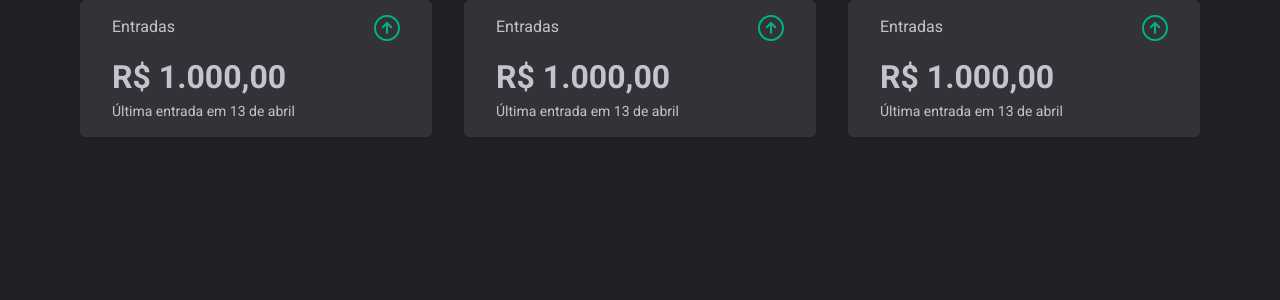
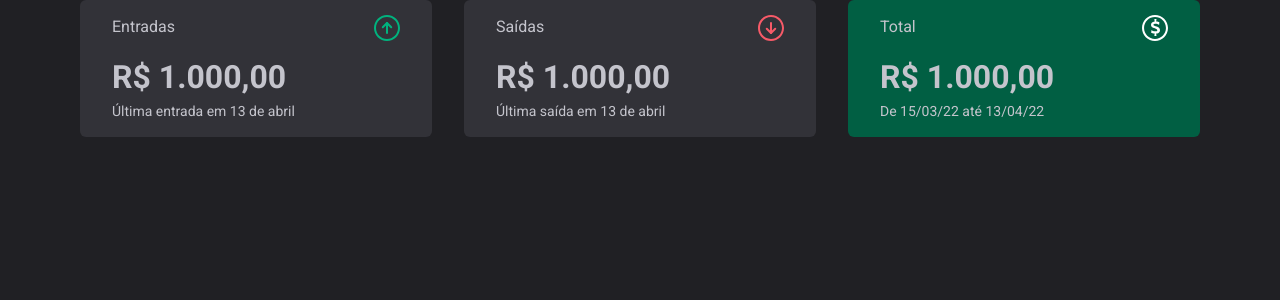
Before and after one commit to NicolasCastro01/finexps.com, a Next.js app: page /lancamentos in a window 1280 px wide. Shown: the top 300 px of the page. Built offline with nearby package versions, Linux system fonts and the light colour scheme.

Commit message:
refactor: add icon is card of balances

```diff
--- a/src/app/presentation/common/icons/index.ts
+++ b/src/app/presentation/common/icons/index.ts
@@ -1,2 +1,4 @@
+export * from './arrow-down-circle';
 export * from './arrow-up-circle';
 export * from './close';
+export * from './dollar-circle';
--- a/src/app/presentation/pages/account-postings/components/balances/balances.tsx
+++ b/src/app/presentation/pages/account-postings/components/balances/balances.tsx
@@ -1,6 +1,10 @@
 import { useRef } from 'react';
 import { CardValueTag } from '~/app/presentation/common/components';
-import { ArrowUpCircleIcon } from '~/app/presentation/common/icons';
+import {
+	ArrowDownCircleIcon,
+	ArrowUpCircleIcon,
+	DollarCircleIcon
+} from '~/app/presentation/common/icons';
 
 function BalancesComponent() {
 	const ref = useRef<HTMLDivElement>(null);
@@ -40,20 +44,20 @@ function BalancesComponent() {
 			<div>
 				<CardValueTag
 					backgroundColor='gray'
-					icon={<ArrowUpCircleIcon />}
-					iconColor='green'
-					info='Última entrada em 13 de abril'
-					title='Entradas'
+					icon={<ArrowDownCircleIcon />}
+					iconColor='red'
+					info='Última saída em 13 de abril'
+					title='Saídas'
 					value={1000}
 				/>
 			</div>
 			<div>
 				<CardValueTag
-					backgroundColor='gray'
-					icon={<ArrowUpCircleIcon />}
+					backgroundColor='green'
+					icon={<DollarCircleIcon />}
 					iconColor='green'
-					info='Última entrada em 13 de abril'
-					title='Entradas'
+					info='De 15/03/22 até 13/04/22'
+					title='Total'
 					value={1000}
 				/>
 			</div>
```
